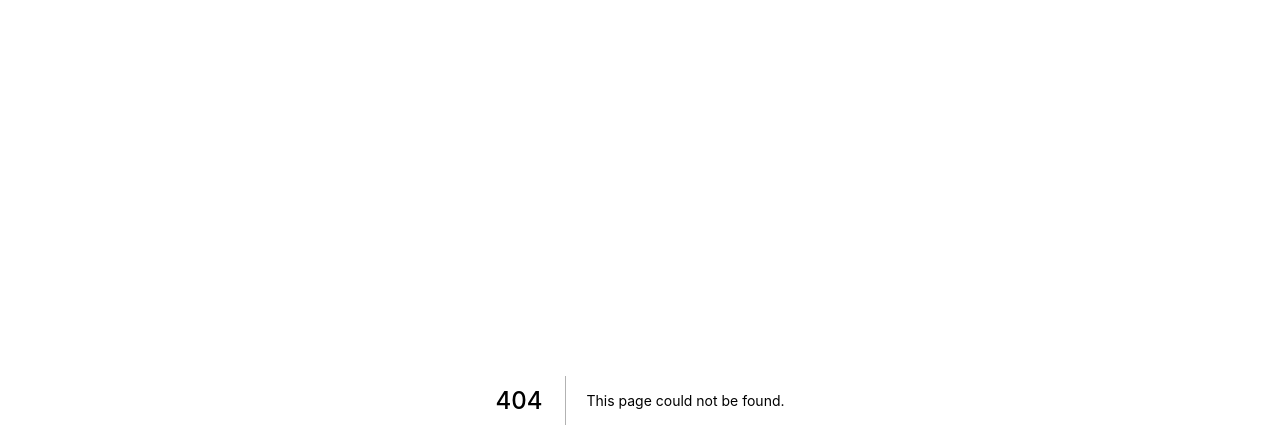
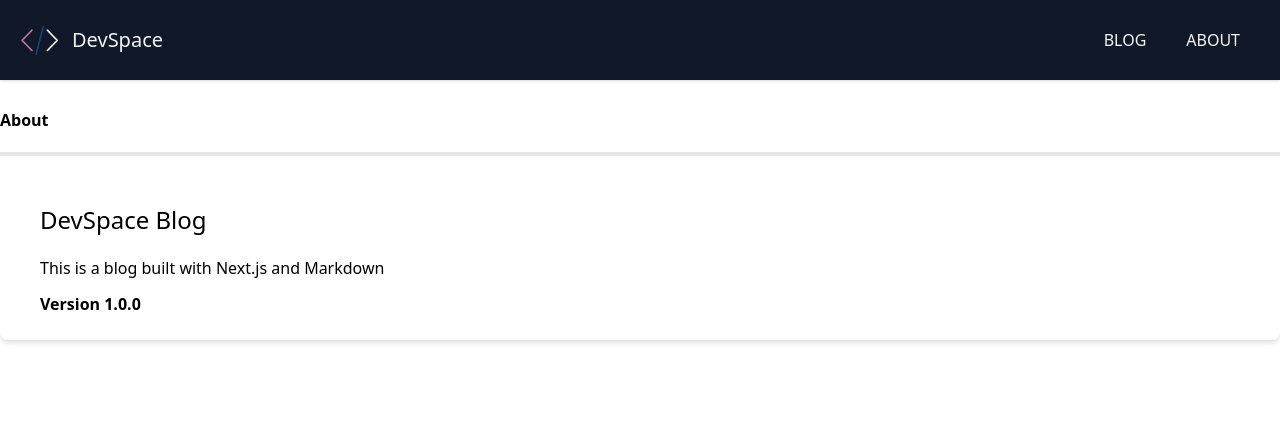
Before and after one commit to ngwatso/udemy-blog-project, a Next.js app: page /about in a window 1280 px wide. Before the commit this address had no page. Shown: the top 448 px of the page. Built offline with nearby package versions, Linux system fonts and the light colour scheme.

Commit message:
added 404, about, blog pages

```diff
--- /dev/null
+++ b/pages/404.js
@@ -0,0 +1,29 @@
+/**
+ * @prettier
+ */
+
+import Link from 'next/link';
+import Image from 'next/image';
+import Layout from '../components/Layout';
+
+export default function NotFoundPage() {
+	return (
+		<Layout title="Page Not Found">
+			<div className="flex flex-col items-center mt-20">
+				<Image
+					src="/images/logo.png"
+					width={70}
+					height={70}
+					className="bg-gray-800 rounded-2xl"
+					alt="logo"
+				/>
+				<h1 className="text-6xl my-5">
+					Whoops!
+				</h1>
+				<h2 className="text-3xl text-gray-400 mb-5 uppercase">
+					This page does not exist
+				</h2>
+			</div>
+		</Layout>
+	);
+}
--- /dev/null
+++ b/pages/about.js
@@ -0,0 +1,29 @@
+/**
+ * @prettier
+ */
+import Layout from '../components/Layout';
+
+export default function AboutPage() {
+	return (
+		<Layout title="About DevSpace">
+			<h1 className="txt-5xl border-b-4 pb-5 font-bold">
+				About
+			</h1>
+
+			<div className="bg-white shadow-md rounded-lg px-10 py-6 mt-6">
+				<h3 className="text-2xl mb-5">
+					DevSpace Blog
+				</h3>
+				<p className="mb-3">
+					This is a blog built with
+					Next.js and Markdown
+				</p>
+				<p>
+					<span className="font-bold">
+						Version 1.0.0
+					</span>
+				</p>
+			</div>
+		</Layout>
+	);
+}
--- /dev/null
+++ b/pages/blog/index.js
@@ -0,0 +1,12 @@
+/**
+ * @prettier
+ */
+import Layout from '../../components/Layout';
+
+export default function BlogPage() {
+	return (
+		<Layout>
+			<h1>Blog</h1>
+		</Layout>
+	);
+}
```
